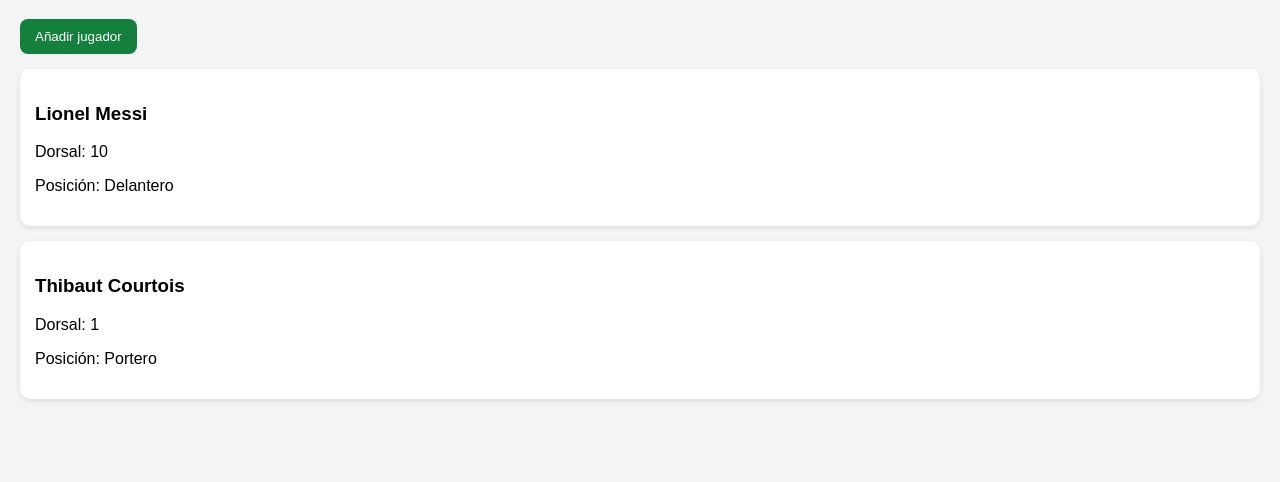
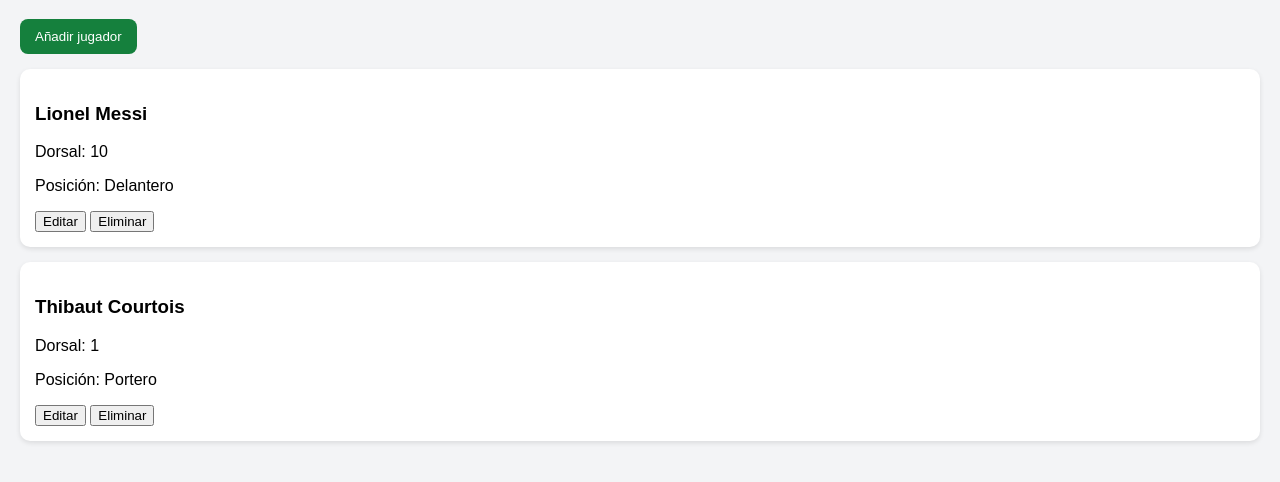
Before and after one commit to cristianaielodemalferit82-stack/football-manager-club, a plain HTML site: page frontend/index.html in a window 1280 px wide. Shown: the part 82-564 px from the top of the page. Drawn offline with Linux system fonts and the light colour scheme.

Commit message:
Refactor HTML layout and add player action buttons
Refactor HTML structure by adding header and section elements for better organization. Include edit and delete buttons for each player.

```diff
--- a/frontend/index.html
+++ b/frontend/index.html
@@ -9,25 +9,39 @@
 </head>
 <body>
 
+    <header>
         <h1>⚽ Football Manager Club</h1>
+    </header>
+
+    <main>
 
         <button id="btnJugador">
             Añadir jugador
         </button>
 
-    <div id="jugadores">
+        <section id="jugadores">
+
             <div class="jugador">
                 <h3>Lionel Messi</h3>
                 <p>Dorsal: 10</p>
                 <p>Posición: Delantero</p>
+
+                <button>Editar</button>
+                <button>Eliminar</button>
             </div>
 
             <div class="jugador">
                 <h3>Thibaut Courtois</h3>
                 <p>Dorsal: 1</p>
                 <p>Posición: Portero</p>
+
+                <button>Editar</button>
+                <button>Eliminar</button>
             </div>
-    </div>
+
+        </section>
+
+    </main>
 
     <script src="JS/app.js"></script>
 
```
Lines whose indentation alone changed are shown as unchanged.
